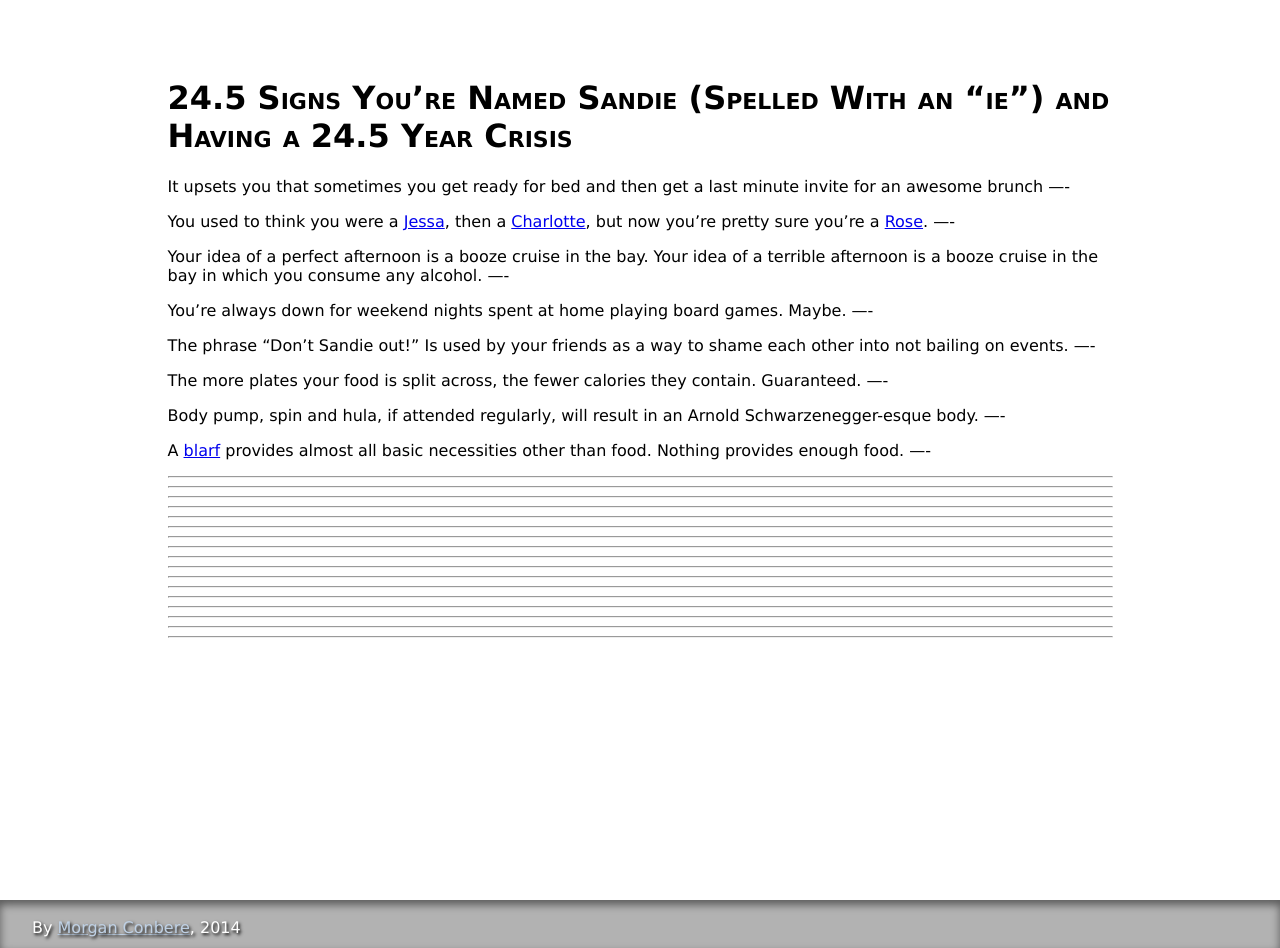
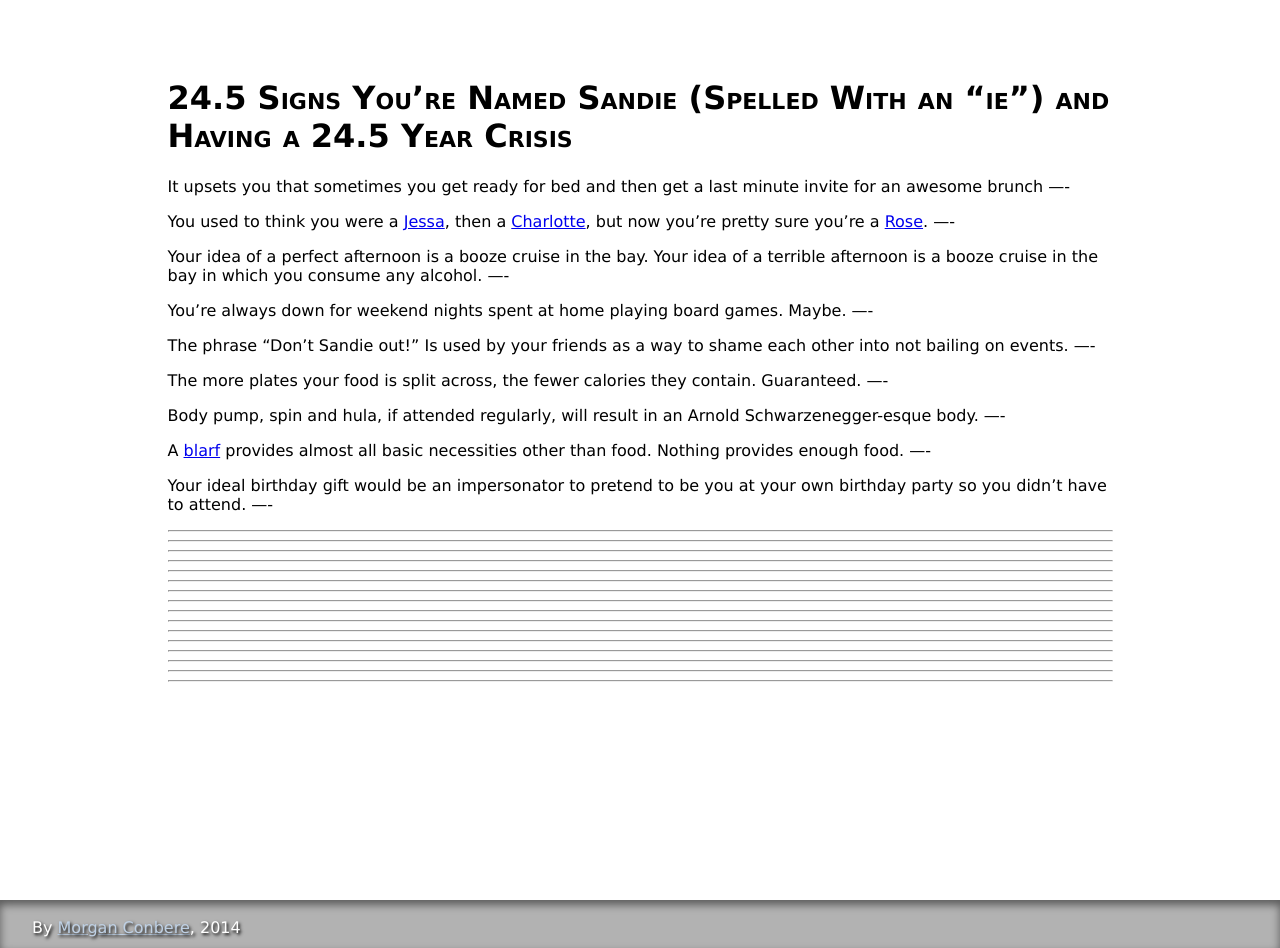
Before and after one commit to mconbere/mconbere.github.com, a Jekyll site: the page built from vittles/24.5-signs.markdown, in a window 1280 px wide. Built offline with Jekyll 4.4.1, drawn with Linux system fonts in a browser that asks for light colours.

Commit message:
Update 24.5-signs.markdown

```diff
--- a/vittles/24.5-signs.markdown
+++ b/vittles/24.5-signs.markdown
@@ -39,6 +39,7 @@ A [blarf](http://store.americanapparel.net/the-circle-scarf_rsa0503s) provides a
 ----
 
 <!-- 9 -->
+Your ideal birthday gift would be an impersonator to pretend to be you at your own birthday party so you didn't have to attend.
 ----
 
 <!-- 10 -->
```
